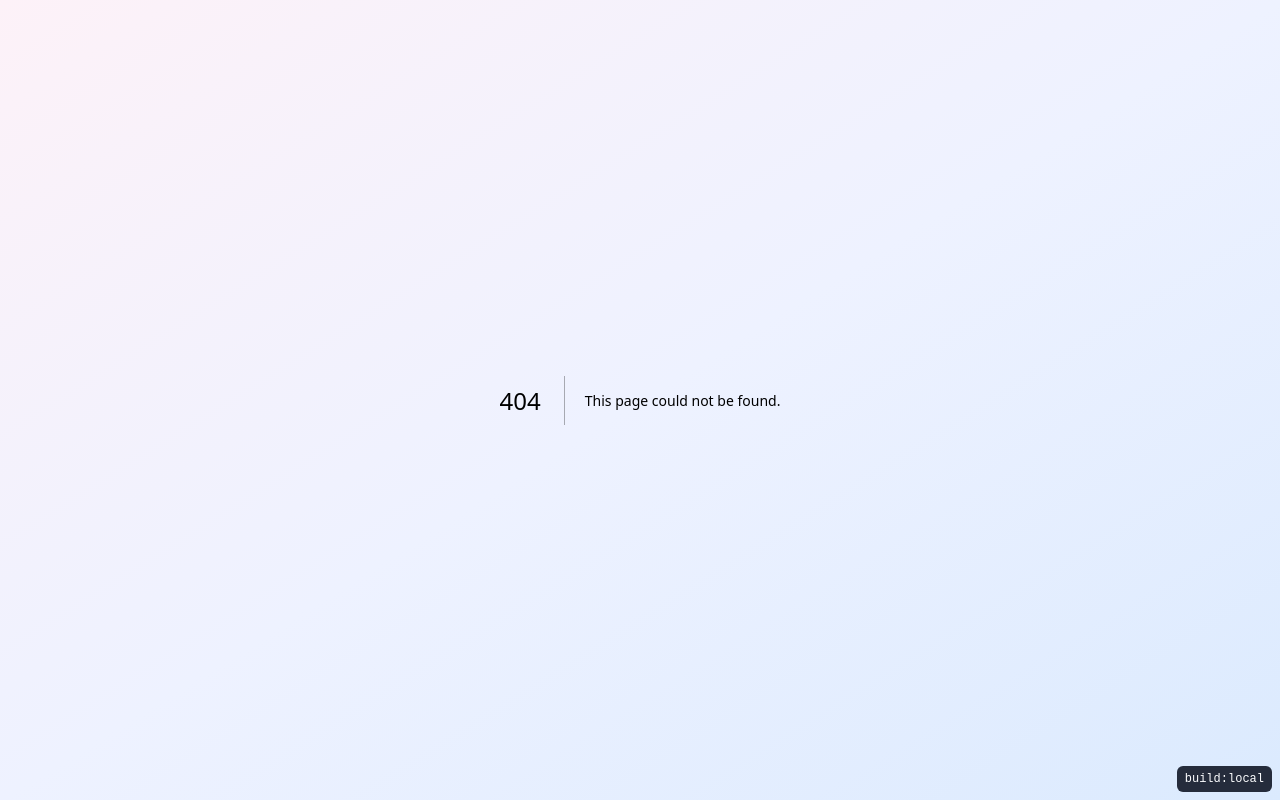
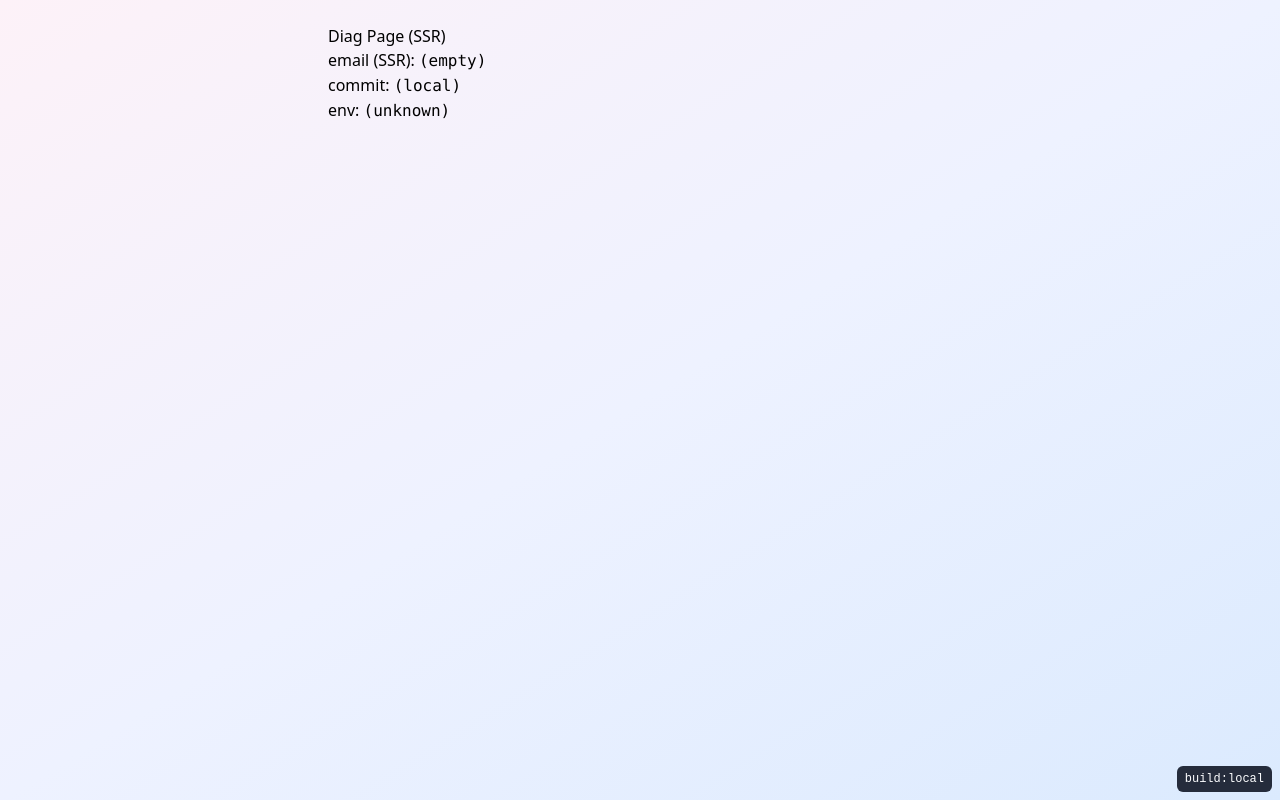
Before and after one commit to redtail5559-sketch/ai-health-check-bot, a Next.js app: page /diag in a window 1280 px wide. Before the commit this address had no page. Built offline with nearby package versions, Linux system fonts and the light colour scheme.

Commit message:
chore: add _health API and SSR diag page

```diff
--- /dev/null
+++ b/app/api/_health/route.js
@@ -0,0 +1,19 @@
+// app/api/_health/route.js
+export const runtime = "nodejs";
+export async function GET(req) {
+  const url = new URL(req.url);
+  return new Response(
+    JSON.stringify(
+      {
+        ok: true,
+        path: url.pathname,
+        commit: (process.env.VERCEL_GIT_COMMIT_SHA || "").slice(0, 7) || "(local)",
+        env: process.env.VERCEL_ENV || "(unknown)",
+        now: new Date().toISOString(),
+      },
+      null,
+      2
+    ),
+    { headers: { "content-type": "application/json", "cache-control": "no-store" } }
+  );
+}
--- /dev/null
+++ b/app/diag/page.jsx
@@ -0,0 +1,16 @@
+// app/diag/page.jsx
+export const dynamic = "force-dynamic";
+export const revalidate = 0;
+export const runtime = "nodejs";
+
+export default function Page({ searchParams }) {
+  const email = typeof searchParams?.email === "string" ? searchParams.email : "";
+  return (
+    <div style={{ padding: 24 }}>
+      <h1>Diag Page (SSR)</h1>
+      <p>email (SSR): <code>{email || "(empty)"}</code></p>
+      <p>commit: <code>{(process.env.VERCEL_GIT_COMMIT_SHA || "").slice(0, 7) || "(local)"}</code></p>
+      <p>env: <code>{process.env.VERCEL_ENV || "(unknown)"}</code></p>
+    </div>
+  );
+}
```
